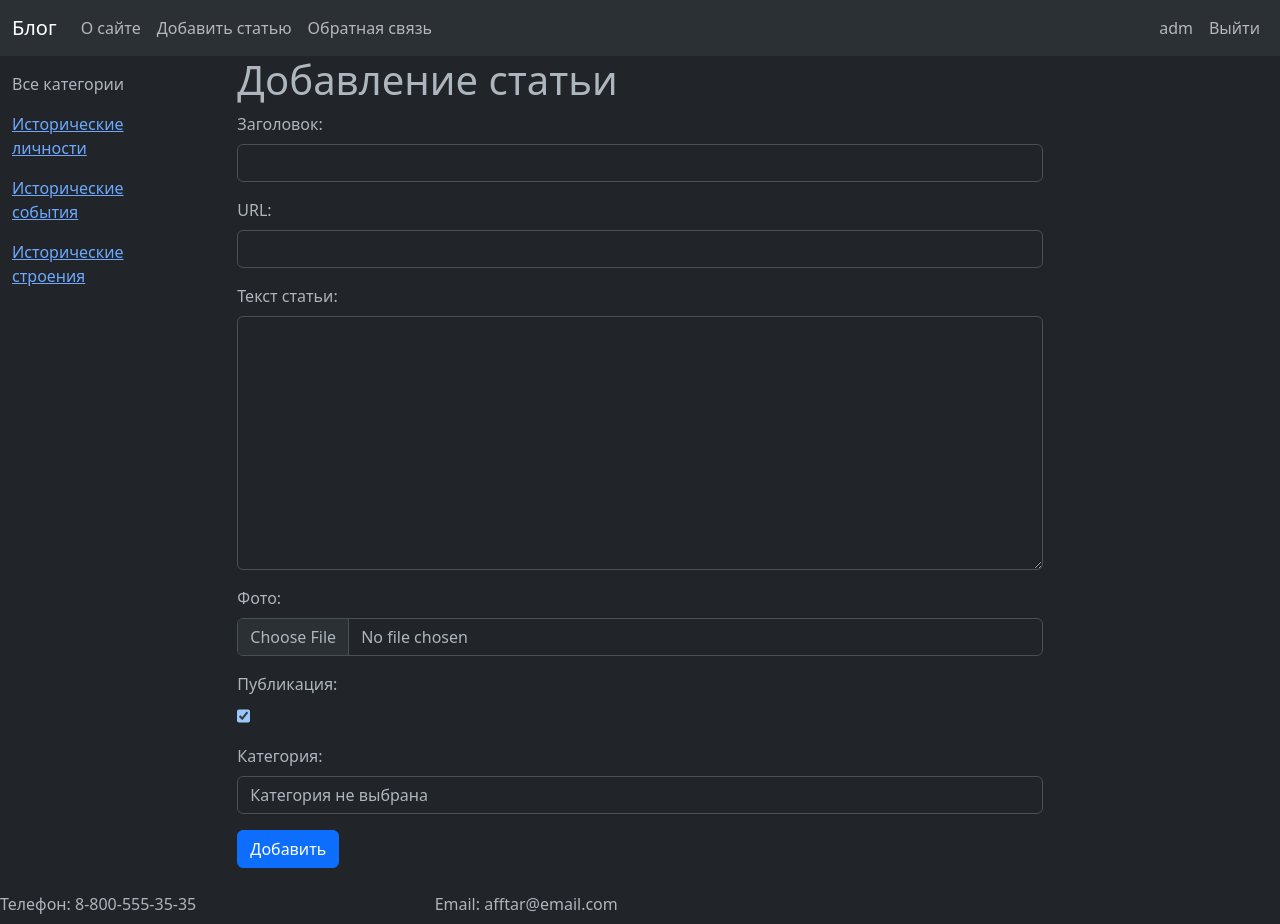
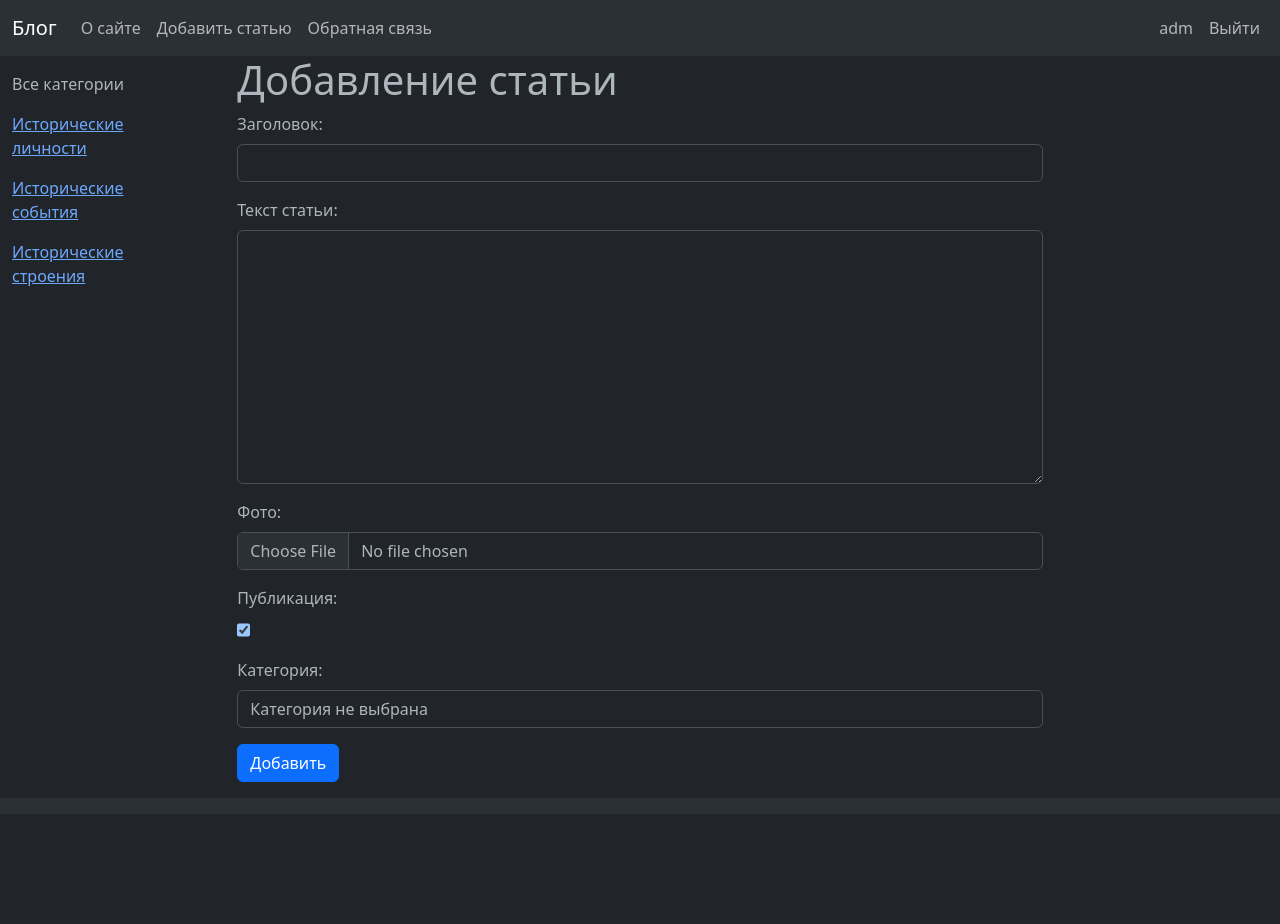
Before and after one commit to ek1roff/first_django, a Django app: page /addpage/ in a window 1280 px wide. After the commit the page ends 782 px from the top, so only its background shows below. Run offline with Django 4.2, Linux system fonts and the light colour scheme; a user stored in the database is signed in; data comes from the database, SQL or seed files in the repository; both versions use the stored data as it was before the commit; some libraries are stand-ins or nearby versions.

Commit message:
+Blog models slug

```diff
--- a/djangosite/blog/forms.py
+++ b/djangosite/blog/forms.py
@@ -13,10 +13,10 @@ class AddPostForm(forms.ModelForm):
 
     class Meta:
         model = Blog
-        fields = ['title', 'slug', 'content', 'photo', 'is_published', 'cat']
+        fields = ['title', 'content', 'photo', 'is_published', 'cat']
         widgets = {
             'title': forms.TextInput(attrs={'class': 'form-control'}),
-            'slug': forms.TextInput(attrs={'class': 'form-control'}),
+            #'slug': forms.TextInput(attrs={'class': 'form-control'}),
             'content': forms.Textarea(attrs={'cols': 60, 'rows': 10, 'class': 'form-control'}),
             'photo': forms.FileInput(attrs={'class': 'form-control'}),
             'is_published': forms.CheckboxInput(attrs={'class': 'form-check'}),
--- a/djangosite/blog/models.py
+++ b/djangosite/blog/models.py
@@ -1,12 +1,14 @@
 from django.db import models
 from django.urls import reverse
+from autoslug import AutoSlugField
+from pytils.translit import slugify
 
 
 class Blog(models.Model):
     title = models.CharField(max_length=255, verbose_name='Заголовок')
     slug = models.SlugField(max_length=255, unique=True, db_index=True, verbose_name='URL')
     content = models.TextField(blank=True, verbose_name='Текст статьи')
-    photo = models.ImageField(upload_to="photos/%Y/%m/%d/", verbose_name='Фото')
+    photo = models.ImageField(upload_to="photos/%Y/%m/%d/", verbose_name='Фото', null=True)
     time_create = models.DateTimeField(auto_now_add=True, verbose_name='Время создания')
     time_update = models.DateTimeField(auto_now=True, verbose_name='Время изменения')
     is_published = models.BooleanField(default=True, verbose_name='Публикация')
@@ -17,6 +19,11 @@ class Blog(models.Model):
 
     def get_absolute_url(self):
         return reverse('post', kwargs={'post_slug': self.slug})
+
+    def save(self, *args, **kwargs):
+        if not self.slug:
+            self.slug = slugify(self.title)
+        return super().save(*args, **kwargs)
 
     class Meta:
         verbose_name = 'Исторический блог'
--- a/djangosite/blog/templates/blog/base.html
+++ b/djangosite/blog/templates/blog/base.html
@@ -29,7 +29,7 @@
             <ul class="navbar-nav mb-2 mb-lg-0">
             {% if request.user.is_authenticated %}
             <li class="nav-item">
-              <a class="nav-link" href="{% url 'userpage' %}">{{user.username}}</a>
+              <a class="nav-link" href="{% url 'home' %}">{{user.username}}</a>
             </li>
             <li class="nav-item">
               <a class="nav-link" href="{% url 'logout' %}">Выйти</a>
@@ -133,15 +133,20 @@
 </div>
 </body>
 <!--FOOTER.begin-->
-<footer class="bd-footer py-2 y-md-3 mt-35 bg-body-tertiar">
-    <div class="row">
-  <div class="col-4">
-    <a class="navbar-brand" href="#">Телефон: 8-800-555-35-35</a>
+<footer>
+<nav class="navbar sticky-bottom bg-body-tertiary">
+     <div class="container-fluid">
+  <div class="row">
+  <div class="col-6">
+
   </div>
   <div class="col">
-    <a class="navbar-brand" href="#">Email: afftar@email.com</a>
+
   </div>
-        </div>
+  </div>
+     </div>
+</nav>
 </footer>
+
 <!--FOOTER.end-->
 </html>
--- a/djangosite/blog/views.py
+++ b/djangosite/blog/views.py
@@ -150,7 +150,7 @@ class BlogCategory(DataMixin, ListView):
 #     return render(request, 'blog/index.html', context=context)
 
 
-class RegisterUser(CreateView):
+class RegisterUser(DataMixin, CreateView):
     form_class = RegisterUserForm
     template_name = 'blog/register.html'
     success_url = reverse_lazy('login')
```
Also changed, not shown: djangosite/db.sqlite3 (deleted), 1 other file.
